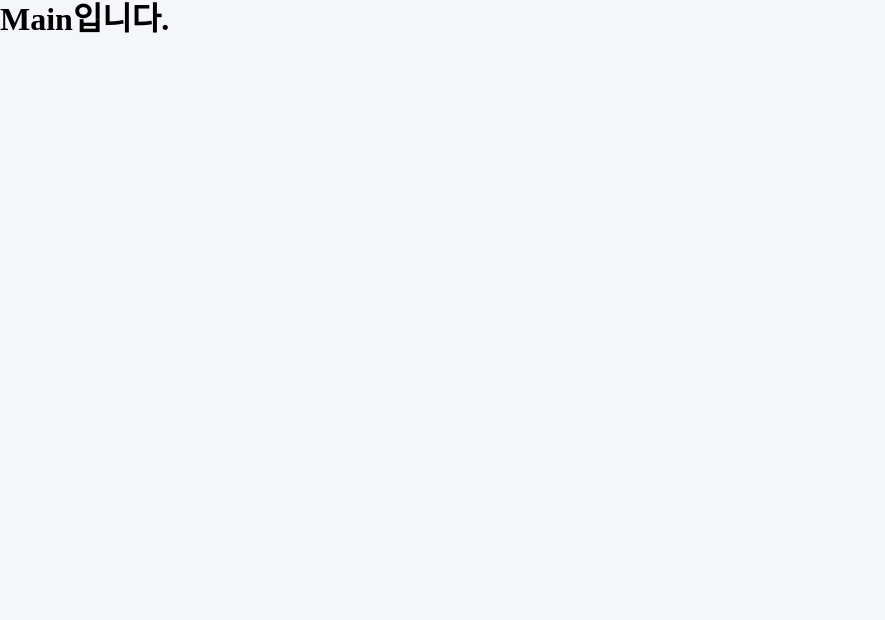
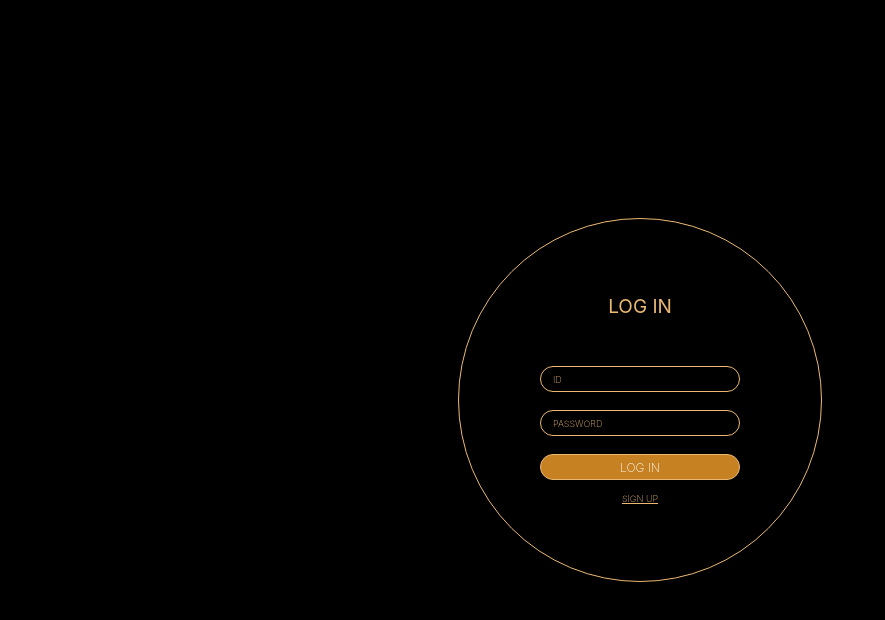
Before and after one commit to 2023-winter-techeer-sw-bootcamp-TeamF/TeamF, a React (Vite) app in the folder frontend/: page /login in a window 1280 px wide. Shown: the top 620 px of the page, without its empty margins (0-885 px from the left). Built offline with nearby package versions, Linux system fonts and the light colour scheme; the HTML template or start-up script is replaced by a standard one.

Commit message:
feat: 로그인 페이지 퍼블리싱 완료

```diff
--- a/frontend/src/App.tsx
+++ b/frontend/src/App.tsx
@@ -6,6 +6,7 @@ import Test from "./pages/Test";
 import { theme } from "./theme";
 
 import Login from "./pages/Login";
+import Signup from "./pages/Signup";
 
 const GlobalStyle = createGlobalStyle`
 @import url('https://fonts.googleapis.com/css2?family=Source+Serif+4:ital,opsz,wght@1,8..60,300&display=swap');
@@ -83,6 +84,10 @@ const router = createBrowserRouter([
     path: "/login",
     element: <Login />,
   },
+  {
+    path: "/signup",
+    element: <Signup />,
+  },
 ]);
 
 function App() {
--- a/frontend/src/component/Navbar.tsx
+++ b/frontend/src/component/Navbar.tsx
@@ -3,9 +3,9 @@ import styled from "styled-components";
 import { Link } from "react-router-dom";
 
 const NavContainer = styled.nav`
-  background-color: #000000;
   width: 100%;
   height: 50px;
+  background-color: #000000;
   display: flex;
   justify-content: space-between;
   align-items: center;
--- a/frontend/src/pages/Login.tsx
+++ b/frontend/src/pages/Login.tsx
@@ -1,9 +1,133 @@
 import React from "react";
+import styled from "styled-components";
+import { Link } from "react-router-dom";
+
+const Outside = styled.div`
+  background-color: #000;
+  display: flex;
+  justify-content: center;
+  align-items: center;
+  height: 100vh;
+  width: 100vw;
+`;
+
+const Circle = styled.div`
+  width: 364px;
+  height: 364px;
+  flex-shrink: 0;
+  border-radius: 501px;
+  border: 1px solid #ecb973;
+  background: rgba(217, 217, 217, 0);
+  font-size: 24px;
+  display: flex;
+  align-items: center;
+  justify-content: center;
+  flex-flow: column nowrap;
+  gap: 1.13rem;
+`;
+
+const LWord = styled.div`
+  color: #ecb973;
+  font-family: Inter;
+  font-size: 19px;
+  font-style: normal;
+  font-weight: 400;
+  line-height: normal;
+  text-transform: uppercase;
+  margin-bottom: 1.9rem;
+`;
+const Id = styled.input`
+  width: 200px;
+  height: 26px;
+  border-radius: 15px;
+  border: 1px solid #ecb973;
+  background: rgba(217, 217, 217, 0);
+  color: #ecb973;
+  font-family: Inter;
+  font-size: 9px;
+  font-style: normal;
+  font-weight: 200;
+  text-indent: 10px;
+  line-height: normal;
+  text-transform: uppercase;
+  display: flex;
+  align-items: center;
+  &::placeholder {
+    color: #ecb973;
+    text-indent: 10px;
+  }
+`;
+
+const Pw = styled.input`
+  width: 200px;
+  height: 26px;
+  border-radius: 15px;
+  border: 1px solid #ecb973;
+  background: rgba(217, 217, 217, 0);
+  color: #ecb973;
+  font-family: Inter;
+  font-size: 9px;
+  font-style: normal;
+  font-weight: 200;
+  text-indent: 10px;
+  line-height: normal;
+  text-transform: uppercase;
+  display: flex;
+  align-items: center;
+  &::placeholder {
+    color: #ecb973;
+    text-indent: 10px;
+  }
+`;
+
+const LButton = styled.button`
+  width: 200px;
+  height: 26px;
+  border-radius: 15px;
+  border: 1px solid #ecb973;
+  background: #c58122;
+  color: #fff;
+  font-family: Inter;
+  font-size: 12px;
+  font-style: normal;
+  font-weight: 200;
+  line-height: normal;
+  text-transform: uppercase;
+  display: flex;
+  justify-content: center;
+  align-items: center;
+  cursor: pointer;
+`;
+
+const Sign = styled.button`
+  color: #ecb973;
+  background: #000;
+  border: none;
+  font-family: Inter;
+  font-size: 9px;
+  font-style: normal;
+  font-weight: 200;
+  line-height: normal;
+  text-transform: uppercase;
+  text-decoration-line: underline;
+  margin-top: -0.4rem;
+  cursor: pointer;
+`;
 
 function Login() {
   return (
     <>
-      <h1>Main입니다.</h1>
+      <Outside>
+        <Circle>
+          <LWord>LOG IN</LWord>
+          <Id placeholder="ID" />
+          <Pw placeholder="PASSWORD"></Pw>
+          <LButton> LOG IN</LButton>
+          <Sign>
+            <Link to="/signup">SIGN UP</Link>
+          </Sign>
+        </Circle>
+      </Outside>
     </>
   );
 }
--- /dev/null
+++ b/frontend/src/pages/Signup.tsx
@@ -0,0 +1,38 @@
+import React from "react";
+import styled from "styled-components";
+
+const Outside = styled.div`
+  background-color: #000;
+  display: flex;
+  justify-content: center;
+  align-items: center;
+  height: 100vh;
+  width: 100vw;
+`;
+
+const Circle = styled.div`
+  width: 364px;
+  height: 364px;
+  flex-shrink: 0;
+  border-radius: 501px;
+  border: 1px solid #ecb973;
+  background: rgba(217, 217, 217, 0);
+  font-size: 24px;
+  display: flex;
+  align-items: center;
+  justify-content: center;
+  flex-flow: column nowrap;
+  gap: 1.13rem;
+`;
+
+function Signup() {
+  return (
+    <>
+      <Outside>
+        <Circle>test</Circle>
+      </Outside>
+    </>
+  );
+}
+
+export default Signup;
```
